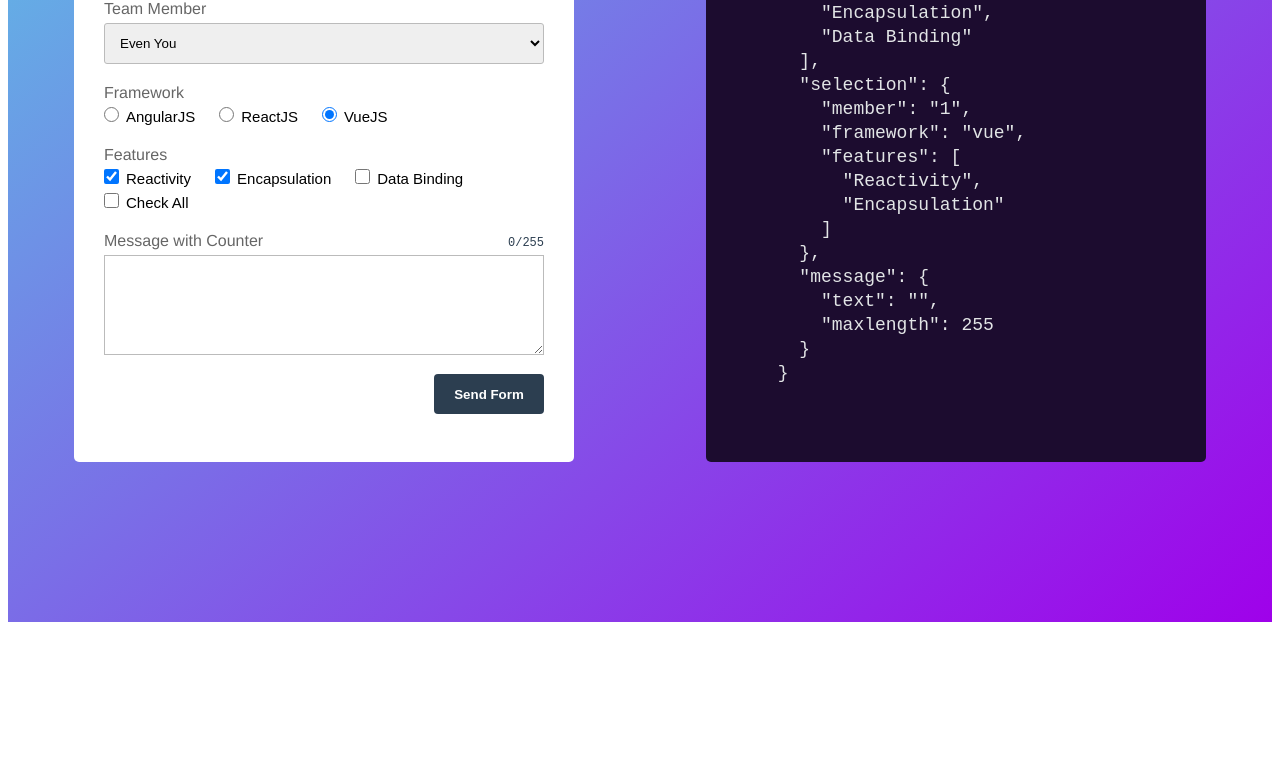
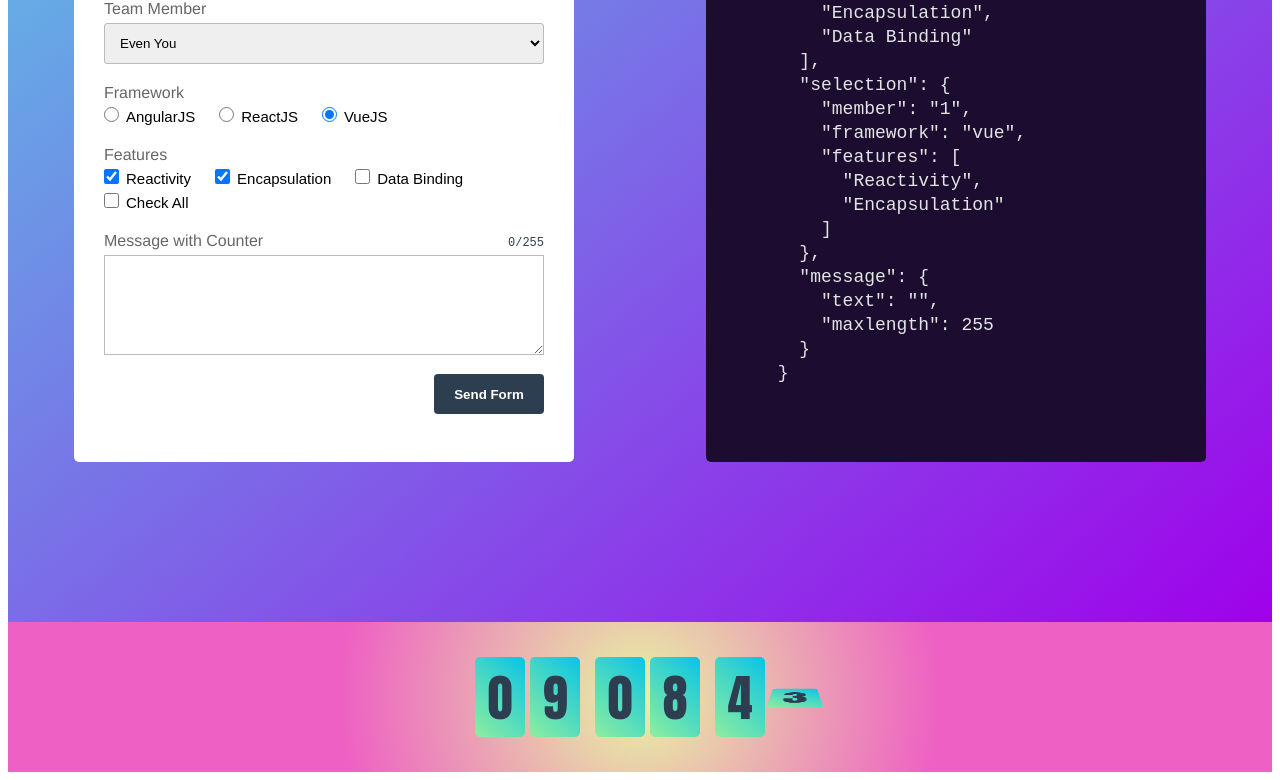
Before and after one commit to vncapit/learnvuejs, a Vue app: page / in a window 1280 px wide. Shown: the part 3270-4050 px from the top of the page. Before the commit the page ends 3900 px from the top, so only its background shows below. Built offline with nearby package versions, Linux system fonts and the light colour scheme.

Commit message:
Done Countdown flip card

```diff
--- a/src/App.vue
+++ b/src/App.vue
@@ -7,6 +7,7 @@
     <PopupForm/>
     <DigitalClock/>
     <ContactForm/>
+    <FlipClock/>
   </div>
 </template>
 
@@ -18,6 +19,7 @@ import WeatherApiVue from './components/WeatherApi.vue'
 import PopupForm from './components/PopupForm.vue'
 import DigitalClock from './components/DigitalClock.vue'
 import ContactForm from './components/ContactForm.vue'
+import FlipClock from './components/FlipClock.vue'
 
 export default {
   name: 'App',
@@ -28,9 +30,9 @@ export default {
     WeatherApiVue,
     PopupForm,
     DigitalClock,
-    ContactForm
-
-  }
+    ContactForm,
+    FlipClock,
+}
 }
 </script>
 
--- /dev/null
+++ b/src/components/FlipClock.vue
@@ -0,0 +1,103 @@
+<template>
+    <div class="container">
+        <div class="time">
+            <FlipBox :num="countDown.hours_2" />
+            <FlipBox :num="countDown.hours_1" />
+        </div>
+
+        <div class="time">
+            <FlipBox :num="countDown.minutes_2" />
+            <FlipBox :num="countDown.minutes_1" />
+        </div>
+
+        <div class="time">
+            <FlipBox :num="countDown.seconds_2" />
+            <FlipBox :num="countDown.seconds_1" />
+        </div>
+    </div>
+</template>
+
+<script>
+import FlipBox from '@/components/commons/FlipBox.vue';
+export default {
+    name: 'FlipClock',
+    components: {
+        FlipBox,
+    },
+    data() {
+        return {
+            dateTime: new Date(),
+
+        }
+    },
+    computed: {
+        countDown() {
+            const endDate = new Date(this.dateTime.getFullYear(), this.dateTime.getMonth(), this.dateTime.getDate(), 23, 59, 59, 999);
+            const diff = endDate.getTime() - this.dateTime.getTime();
+            let countDown = {
+                hours: 0,
+                minutes: 0,
+                seconds: 0,
+                seconds_1: 0,
+                seconds_2: 0,
+                minutes_1: 0,
+                minutes_2: 0,
+                hours_1: 0,
+                hours_2: 0,
+            };
+            countDown.hours = Math.floor(diff / (1000 * 60 * 60));
+            countDown.minutes = Math.floor((diff - countDown.hours * 60 * 60 * 1000) / (1000 * 60));
+            countDown.seconds = Math.floor((diff - countDown.hours * 60 * 60 * 1000 - countDown.minutes * 60 * 1000) / 1000);
+            countDown.seconds_1 = countDown.seconds%10;
+            countDown.seconds_2 = (countDown.seconds - countDown.seconds_1)/10;
+            countDown.minutes_1 = countDown.minutes%10;
+            countDown.minutes_2 = (countDown.minutes - countDown.minutes_1)/10;
+            countDown.hours_1 = countDown.hours%10;
+            countDown.hours_2 = (countDown.hours - countDown.hours_1)/10;
+
+            return countDown
+        },
+        style_flip() {
+            return `transform: rotateX(${this.countDown.seconds * 180}deg)`
+        }
+    },
+    methods: {
+        getDateTime() {
+            this.dateTime = new Date();
+        }
+    },
+    created() {
+        setInterval(() => {
+            this.getDateTime();
+        }, 100);
+    },
+}
+</script>
+
+<style lang="scss" scoped>
+* {
+    margin: 0;
+    padding: 0;
+    box-sizing: border-box;
+}
+
+.container {
+    width: 100%;
+    height: 150px;
+    display: flex;
+    flex-direction: row;
+    align-items: center;
+    justify-content: center;
+    background: radial-gradient(300px, rgb(231, 243, 162), rgb(238, 96, 195));
+
+    .time {
+        display: flex;
+        flex-direction: row;
+        justify-content: space-between;
+        align-items: center;
+        width: 105px;
+        height: 110px;
+        margin-left: 15px;
+    }
+}
+</style>
--- /dev/null
+++ b/src/components/commons/FlipBox.vue
@@ -0,0 +1,113 @@
+<template>
+    <div class="container_">
+        <div class="card" ref="card">
+            <div class="card_front" ref="cardFront">
+                {{ num }}
+            </div>
+            <div class="card_back" ref="cardBack">
+                {{ num }}
+            </div>
+        </div>
+    </div>
+
+</template>
+
+<script>
+export default {
+    name: 'FlipBox',
+    data() {
+        return {
+            isShowFront: true,
+
+        }
+    },
+    props: {
+        num: {
+            type: Number,
+            default: 0
+        },
+    },
+    watch: {
+        num(newValue, oldValue) {
+            if (this.isShowFront) {
+                console.log(newValue)
+                console.log(oldValue)
+            }
+
+            this.isShowFront = !this.isShowFront;
+
+            this.$refs.card.classList.add('flip')
+
+            setTimeout(() => {
+                this.$refs.card.classList.remove('flip')
+            }, 800);
+        }
+    },
+}
+</script>
+
+<style lang="scss" scoped>
+* {
+    padding: 0;
+    margin: 0;
+    box-sizing: border-box;
+}
+
+.container_ {
+    perspective: 300px;
+    user-select: none;
+    width: 50px;
+    height: 80px;
+
+
+    .card {
+        width: 100%;
+        height: 100%;
+        position: relative;
+
+        font-family: Impact, Haettenschweiler, 'Arial Narrow Bold', sans-serif;
+        font-size: 50px;
+        transform-style: preserve-3d;
+
+        .card_front {
+            width: 100%;
+            height: 100%;
+            position: absolute;
+            top: 0%;
+            left: 0%;
+            backface-visibility: hidden;
+            background-image: linear-gradient(45deg, rgb(142, 238, 158), rgb(8, 196, 230));
+
+
+            border-radius: 5px;
+
+            display: flex;
+            flex-direction: row;
+            align-items: center;
+            justify-content: center;
+        }
+
+        .card_back {
+            width: 100%;
+            height: 100%;
+            position: absolute;
+            top: 0%;
+            left: 0%;
+            backface-visibility: hidden;
+            transform: rotateX(-180deg);
+            background-image: linear-gradient(45deg, rgb(142, 238, 158), rgb(8, 196, 230));
+            border-radius: 5px;
+
+            display: flex;
+            flex-direction: row;
+            align-items: center;
+            justify-content: center;
+        }
+    }
+
+    .flip {
+        transform: rotateX(-180deg);
+        transition: transform 0.3s ease;
+    }
+}
+</style>
```
